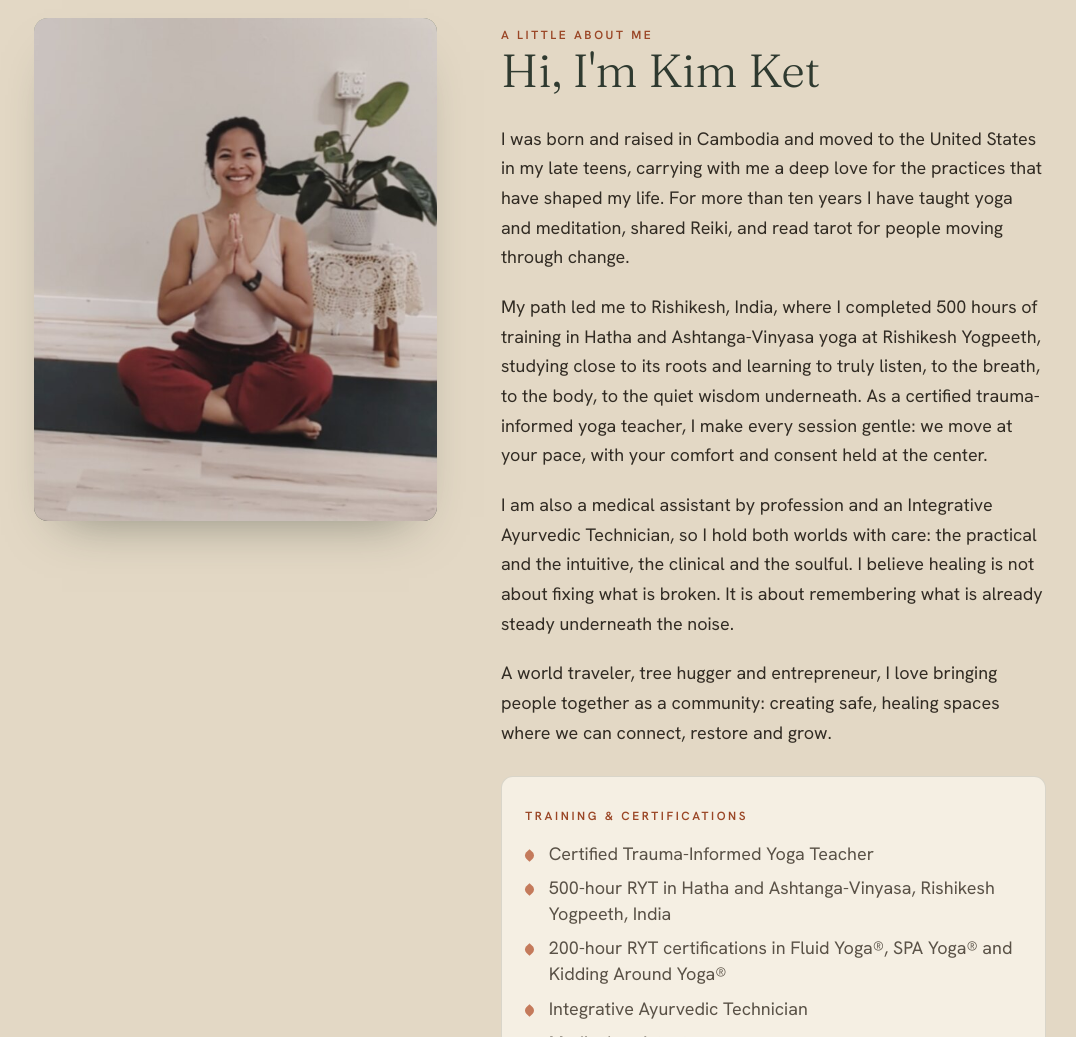
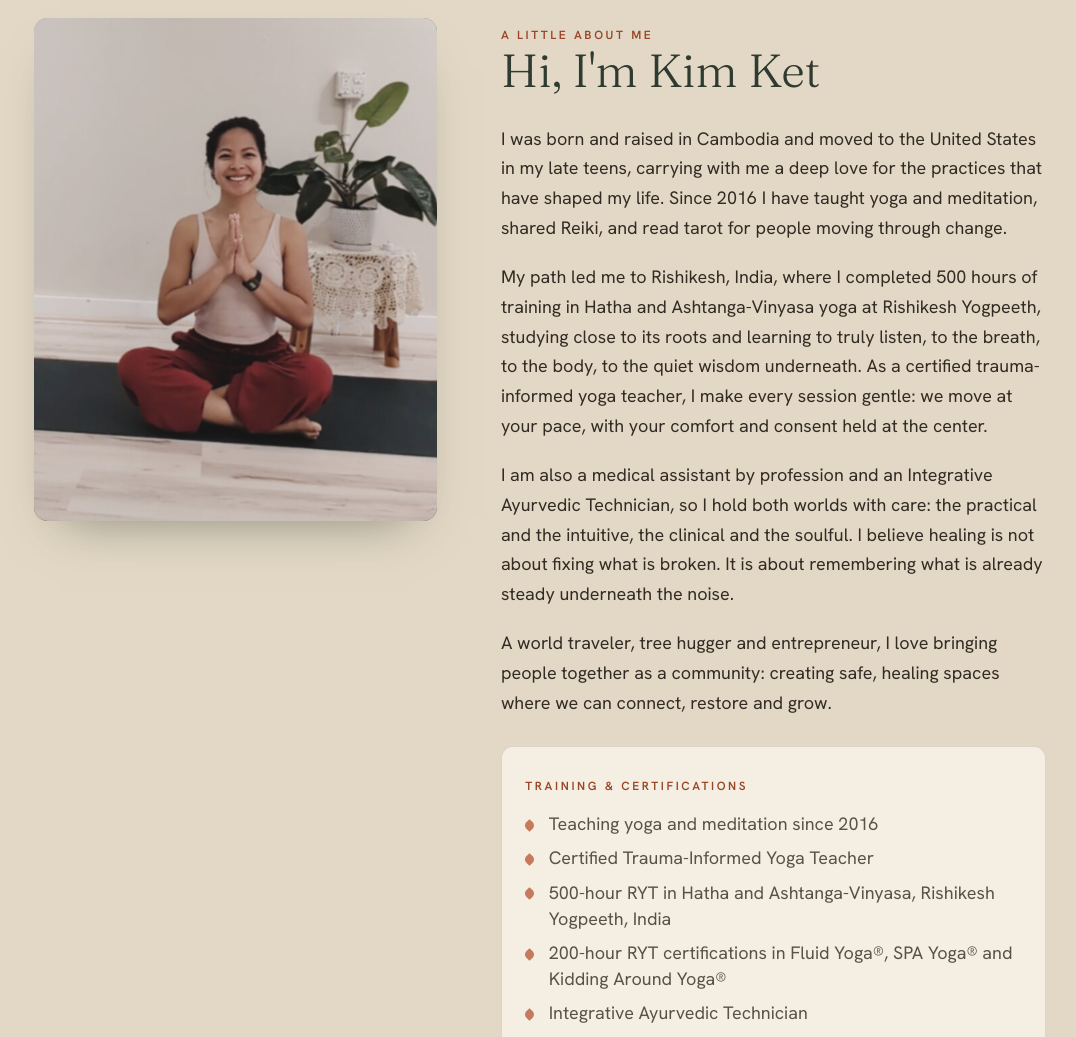
Before and after one commit to jetech37/kim-ket, a plain HTML site: page index.html in a window 1280 px wide. Shown: the part 960-1997 px from the top of the page, without its empty margins (100-1176 px from the left). Drawn offline with Linux system fonts and the light colour scheme.

Commit message:
Teaching since 2016
Replaces 'more than ten years', which would drift out of date, and adds
it to her credentials list.

Co-Authored-By: Claude Opus 5.5 <noreply@anthropic.com>
Claude-Session: https://claude.ai/code/session_01LuDuPYzs6uxeBaosec6n83

```diff
--- a/index.html
+++ b/index.html
@@ -353,13 +353,14 @@
     <div class="about-body reveal">
       <span class="eyebrow">A little about me</span>
       <h2>Hi, I'm Kim Ket</h2>
-      <p>I was born and raised in Cambodia and moved to the United States in my late teens, carrying with me a deep love for the practices that have shaped my life. For more than ten years I have taught yoga and meditation, shared Reiki, and read tarot for people moving through change.</p>
+      <p>I was born and raised in Cambodia and moved to the United States in my late teens, carrying with me a deep love for the practices that have shaped my life. Since 2016 I have taught yoga and meditation, shared Reiki, and read tarot for people moving through change.</p>
       <p>My path led me to Rishikesh, India, where I completed 500 hours of training in Hatha and Ashtanga-Vinyasa yoga at Rishikesh Yogpeeth, studying close to its roots and learning to truly listen, to the breath, to the body, to the quiet wisdom underneath. As a certified trauma-informed yoga teacher, I make every session gentle: we move at your pace, with your comfort and consent held at the center.</p>
       <p>I am also a medical assistant by profession and an Integrative Ayurvedic Technician, so I hold both worlds with care: the practical and the intuitive, the clinical and the soulful. I believe healing is not about fixing what is broken. It is about remembering what is already steady underneath the noise.</p>
       <p>A world traveler, tree hugger and entrepreneur, I love bringing people together as a community: creating safe, healing spaces where we can connect, restore and grow.</p>
       <div class="creds">
         <span class="eyebrow">Training &amp; certifications</span>
         <ul>
+          <li>Teaching yoga and meditation since 2016</li>
           <li>Certified Trauma-Informed Yoga Teacher</li>
           <li>500-hour RYT in Hatha and Ashtanga-Vinyasa, Rishikesh Yogpeeth, India</li>
           <li>200-hour RYT certifications in Fluid Yoga&reg;, SPA Yoga&reg; and Kidding Around Yoga&reg;</li>
```
